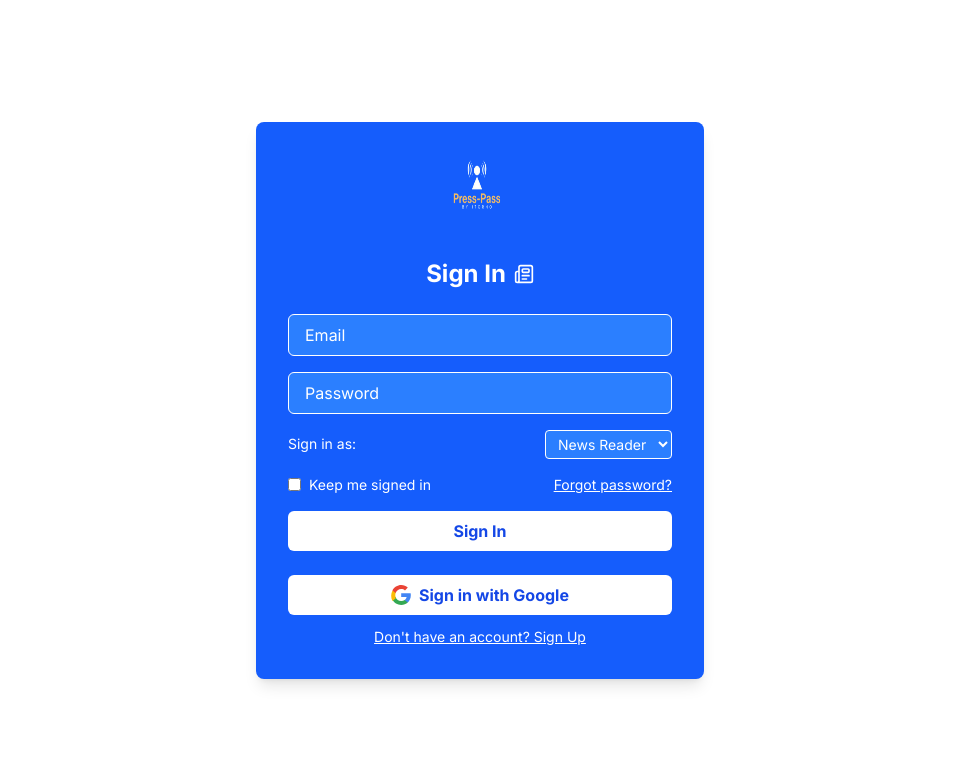
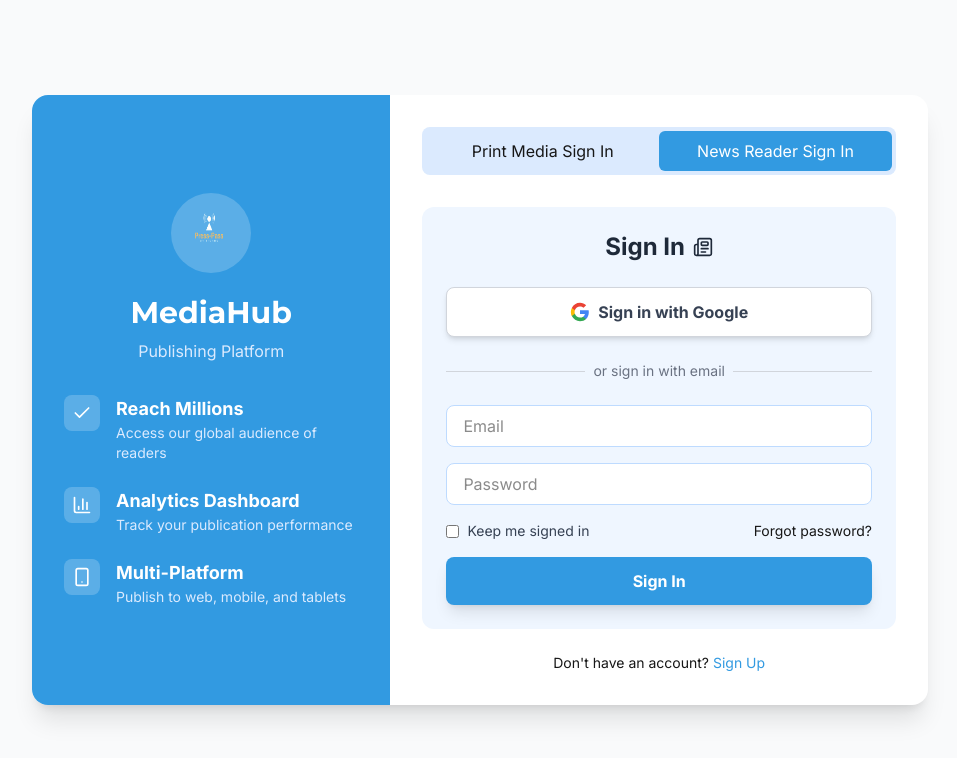
Before and after one commit to Khulunjabulo/PressPassDesktop, a Next.js app: page /signin in a window 1280 px wide. Shown: the top 758 px of the page, without its empty margins (160-1117 px from the left). Built offline with nearby package versions, Linux system fonts and the light colour scheme; no server answers.

Commit message:
Login page styling

```diff
--- a/app/signin/page.js
+++ b/app/signin/page.js
@@ -1,8 +1,7 @@
-'use client'
-
+"use client"
 import { useState } from "react"
 import Link from "next/link"
-import { Newspaper, FilePen } from "lucide-react"
+import { Newspaper, FilePen, Check, BarChart3, Smartphone } from "lucide-react"
 import { useRouter } from "next/navigation"
 import { signInWithGoogle, setAuthPersistence } from "@/Firebase/auth"
 import { getFirestore, doc, getDoc } from "firebase/firestore"
@@ -17,7 +16,6 @@
   const [loading, setLoading] = useState(false)
   const [error, setError] = useState("")
   const router = useRouter()
-
   const db = getFirestore()
   const auth = getAuth()
 
@@ -37,35 +35,34 @@
       await setAuthPersistence(keepSignedIn)
 
       // Call the sign-in API endpoint
-      const response = await fetch('/api/signin', {
-        method: 'POST',
+      const response = await fetch("/api/signin", {
+        method: "POST",
         headers: {
-          'Content-Type': 'application/json',
+          "Content-Type": "application/json",
         },
         body: JSON.stringify({
           email: email.toLowerCase().trim(),
           password,
-          role
+          role,
         }),
       })
 
       const data = await response.json()
-
       if (!data.success) {
         setError(data.error || "Failed to sign in.")
         return
       }
 
-      console.log('✅ Sign-in successful:', data.user)
+      console.log("✅ Sign-in successful:", data.user)
 
       // Store user data in localStorage or session storage for the app to use
-      if (typeof window !== 'undefined') {
-        localStorage.setItem('currentUser', JSON.stringify(data.user))
+      if (typeof window !== "undefined") {
+        localStorage.setItem("currentUser", JSON.stringify(data.user))
       }
 
       redirectToRoleHome(data.user.role)
     } catch (err) {
-      console.error('❌ Sign-in error:', err)
+      console.error("❌ Sign-in error:", err)
       setError(err.message || "Failed to sign in. Please try again.")
     } finally {
       setLoading(false)
@@ -79,17 +76,18 @@
       await setAuthPersistence(keepSignedIn)
       const result = await signInWithGoogle()
       const firebaseUser = result.user
-
       // Generate role-specific UID to check user data
       const roleSpecificUid = `${role}_${firebaseUser.uid}`
-      const collectionName = role === 'reader' ? 'readers' : 'publishers'
+      const collectionName = role === "reader" ? "readers" : "publishers"
 
       // Check if user exists in the role-specific collection
       const userDocRef = doc(db, collectionName, roleSpecificUid)
       const userDocSnap = await getDoc(userDocRef)
 
       if (!userDocSnap.exists()) {
-        setError(`No ${role} account found with this Google account. Please sign up first or check your role selection.`)
+        setError(
+          `No ${role} account found with this Google account. Please sign up first or check your role selection.`,
+        )
         return
       }
 
@@ -101,16 +99,16 @@
         return
       }
 
-      console.log('✅ Google sign-in successful:', userData)
+      console.log("✅ Google sign-in successful:", userData)
 
       // Store user data in localStorage for the app to use
-      if (typeof window !== 'undefined') {
-        localStorage.setItem('currentUser', JSON.stringify(userData))
+      if (typeof window !== "undefined") {
+        localStorage.setItem("currentUser", JSON.stringify(userData))
       }
 
       redirectToRoleHome(userData.role)
     } catch (err) {
-      console.error('❌ Google sign-in error:', err)
+      console.error("❌ Google sign-in error:", err)
       setError(err.message || "Google sign-in failed. Please try again.")
     } finally {
       setLoading(false)
@@ -119,23 +117,122 @@
 
   const RoleIcon = () => {
     return role === "reader" ? (
-      <Newspaper className="inline-block w-5 h-5 text-white" />
+      <Newspaper className="inline-block w-5 h-5" />
     ) : (
-      <FilePen className="inline-block w-5 h-5 text-white" />
+      <FilePen className="inline-block w-5 h-5" />
     )
   }
 
   return (
-    <div className="min-h-screen flex items-center justify-center bg-white">
-      <div className="w-full max-w-md bg-blue-600 text-white p-8 rounded-lg shadow-lg">
-        <div className="flex justify-center mb-6">
-          <Image src="/Presspass.png" alt="Logo" className="h-20 w-20" width={80} height={80} />
+    <div className="bg-gray-50 min-h-screen flex items-center justify-center p-4">
+      <div className="w-full max-w-4xl bg-white rounded-2xl shadow-xl overflow-hidden">
+        <div className="flex flex-col md:flex-row">
+          <div className="md:w-2/5 bg-gradient-to-br bg-[#329ae1] text-white p-8 flex flex-col justify-center">
+            <div className="text-center mb-8">
+              <div className="bg-white/20 p-4 rounded-full inline-block mb-4">
+                <Image src="/Presspass.png" alt="News Icon" className="w-12 h-12" width={48} height={48} />
               </div>
-        <h2 className="text-2xl font-bold text-center mb-6 flex items-center justify-center gap-2">
+              <h1 className="text-3xl font-bold mb-2">MediaHub</h1>
+              <p className="text-blue-100">Publishing Platform</p>
+            </div>
+            <div className="space-y-6">
+              <div className="flex items-start">
+                <div className="bg-white/20 p-2 rounded-lg mr-4">
+                  <Check className="text-xl w-5 h-5" />
+                </div>
+                <div>
+                  <h3 className="font-semibold text-lg">Reach Millions</h3>
+                  <p className="text-blue-100 text-sm">Access our global audience of readers</p>
+                </div>
+              </div>
+              <div className="flex items-start">
+                <div className="bg-white/20 p-2 rounded-lg mr-4">
+                  <BarChart3 className="text-xl w-5 h-5" />
+                </div>
+                <div>
+                  <h3 className="font-semibold text-lg">Analytics Dashboard</h3>
+                  <p className="text-blue-100 text-sm">Track your publication performance</p>
+                </div>
+              </div>
+              <div className="flex items-start">
+                <div className="bg-white/20 p-2 rounded-lg mr-4">
+                  <Smartphone className="text-xl w-5 h-5" />
+                </div>
+                <div>
+                  <h3 className="font-semibold text-lg">Multi-Platform</h3>
+                  <p className="text-blue-100 text-sm">Publish to web, mobile, and tablets</p>
+                </div>
+              </div>
+            </div>
+          </div>
+          <div className="md:w-3/5 p-8">
+            <div className="flex mb-8 bg-blue-100 rounded-lg p-1">
+              <button
+                onClick={() => setRole("publisher")}
+                className={`flex-1 py-2 px-4 rounded-md text-center font-medium transition ${
+                  role === "publisher" ? "bg-[#329ae1] text-white" : "text-black-600"
+                }`}
+              >
+                Print Media Sign In
+              </button>
+              <button
+                onClick={() => setRole("reader")}
+                className={`flex-1 py-2 px-4 rounded-md text-center font-medium transition ${
+                  role === "reader" ? "bg-[#329ae1] text-white" : "text-black-600"
+                }`}
+              >
+                News Reader Sign In
+              </button>
+            </div>
+
+            <div className="space-y-6 bg-blue-50 p-6 rounded-xl">
+              <h2 className="text-2xl font-bold text-gray-800 text-center flex items-center justify-center gap-2">
                 Sign In <RoleIcon />
               </h2>
 
-        {error && <p className="text-red-200 text-sm mb-4 text-center">{error}</p>}
+              {error && (
+                <div className="bg-red-100 border border-red-400 text-red-700 px-4 py-3 rounded-lg text-sm">
+                  {error}
+                </div>
+              )}
+
+              {/* Google Sign In Button */}
+              <div className="mb-6">
+                <button
+                  onClick={handleGoogleSignIn}
+                  disabled={loading}
+                  className="w-full bg-white text-gray-700 font-semibold py-3 px-4 rounded-lg border border-gray-300 hover:bg-gray-50 transition duration-300 flex items-center justify-center shadow-md disabled:opacity-50 disabled:cursor-not-allowed"
+                >
+                  <svg className="w-5 h-5 mr-2" viewBox="0 0 24 24">
+                    <path
+                      fill="#4285F4"
+                      d="M22.56 12.25c0-.78-.07-1.53-.2-2.25H12v4.26h5.92c-.26 1.37-1.04 2.53-2.21 3.31v2.77h3.57c2.08-1.92 3.28-4.74 3.28-8.09z"
+                    />
+                    <path
+                      fill="#34A853"
+                      d="M12 23c2.97 0 5.46-.98 7.28-2.66l-3.57-2.77c-.98.66-2.23 1.06-3.71 1.06-2.86 0-5.29-1.93-6.16-4.53H2.18v2.84C3.99 20.53 7.7 23 12 23z"
+                    />
+                    <path
+                      fill="#FBBC05"
+                      d="M5.84 14.09c-.22-.66-.35-1.36-.35-2.09s.13-1.43.35-2.09V7.07H2.18C1.43 8.55 1 10.22 1 12s.43 3.45 1.18 4.93l2.85-2.22.81-.62z"
+                    />
+                    <path
+                      fill="#EA4335"
+                      d="M12 5.38c1.62 0 3.06.56 4.21 1.64l3.15-3.15C17.45 2.09 14.97 1 12 1 7.7 1 3.99 3.47 2.18 7.07l3.66 2.84c.87-2.6 3.3-4.53 6.16-4.53z"
+                    />
+                  </svg>
+                  {loading ? "Signing in..." : "Sign in with Google"}
+                </button>
+              </div>
+
+              <div className="relative">
+                <div className="absolute inset-0 flex items-center">
+                  <div className="w-full border-t border-gray-300"></div>
+                </div>
+                <div className="relative flex justify-center text-sm">
+                  <span className="px-2 bg-blue-50 text-gray-500">or sign in with email</span>
+                </div>
+              </div>
 
               <form onSubmit={handleSignIn} className="space-y-4">
                 <input
@@ -144,7 +241,7 @@
                   value={email}
                   onChange={(e) => setEmail(e.target.value)}
                   required
-            className="w-full px-4 py-2 border border-white bg-blue-500 text-white rounded-md focus:outline-none focus:ring-2 focus:ring-white placeholder-white"
+                  className="w-full px-4 py-2 border border-blue-200 rounded-lg focus:ring-2 focus:ring-blue-500 focus:border-blue-500 transition bg-white"
                 />
                 <input
                   type="password"
@@ -152,31 +249,20 @@
                   value={password}
                   onChange={(e) => setPassword(e.target.value)}
                   required
-            className="w-full px-4 py-2 border border-white bg-blue-500 text-white rounded-md focus:outline-none focus:ring-2 focus:ring-white placeholder-white"
+                  className="w-full px-4 py-2 border border-blue-200 rounded-lg focus:ring-2 focus:ring-blue-500 focus:border-blue-500 transition bg-white"
                 />
 
-          <div className="flex items-center justify-between text-sm text-white">
-            <label className="mr-2">Sign in as:</label>
-            <select
-              value={role}
-              onChange={(e) => setRole(e.target.value)}
-              className="bg-blue-500 border border-white px-2 py-1 rounded text-white"
-            >
-              <option value="reader">News Reader</option>
-              <option value="publisher">Publisher</option>
-            </select>
-          </div>
-
                 <div className="flex items-center justify-between text-sm">
-            <label className="flex items-center gap-2">
+                  <label className="flex items-center gap-2 text-gray-700">
                     <input
                       type="checkbox"
                       checked={keepSignedIn}
                       onChange={(e) => setKeepSignedIn(e.target.checked)}
+                      className="rounded"
                     />
                     Keep me signed in
                   </label>
-            <Link href="/ForgotPassword" className="text-sm text-white underline hover:text-gray-200">
+                  <Link href="/ForgotPassword" className="text-black-600 hover:underline">
                     Forgot password?
                   </Link>
                 </div>
@@ -184,43 +270,22 @@
                 <button
                   type="submit"
                   disabled={loading}
-            className="w-full bg-white text-blue-700 font-bold py-2 rounded-md hover:bg-gray-100 transition disabled:opacity-50"
+                  className="w-full bg-gradient-to-r bg-[#329ae1] text-white font-semibold py-3 px-4 rounded-lg hover:from-blue-700 hover:to-blue-800 transition duration-300 transform hover:-translate-y-0.5 shadow-lg hover:shadow-xl disabled:opacity-50 disabled:cursor-not-allowed"
                 >
                   {loading ? "Signing in..." : "Sign In"}
                 </button>
               </form>
+            </div>
 
-        <div className="mt-6 flex flex-col gap-3">
-          <button
-            onClick={handleGoogleSignIn}
-            disabled={loading}
-            className="w-full bg-white text-blue-700 py-2 rounded-md hover:bg-gray-100 font-bold transition flex items-center justify-center gap-2 disabled:opacity-50"
-          >
-            {/* Google Icon */}
-            <svg className="h-5 w-5" viewBox="0 0 533.5 544.3" xmlns="http://www.w3.org/2000/svg">
-              <path
-                d="M533.5 278.4c0-17.4-1.6-34.2-4.7-50.5H272v95.4h146.9c-6.3 34.1-25 63-53.3 82.3v68.2h86.1c50.3-46.4 81.8-114.7 81.8-195.4z"
-                fill="#4285F4"
-              />
-              <path
-                d="M272 544.3c72.6 0 133.6-23.8 178.2-64.8l-86.1-68.2c-23.9 16-54.6 25.5-92.1 25.5-70.9 0-131-47.9-152.5-112.1H32.8v70.7c44.6 88 136.8 148.9 239.2 148.9z"
-                fill="#34A853"
-              />
-              <path
-                d="M119.5 324.7c-10.8-32-10.8-66.5 0-98.5V155.5H32.8c-44.5 88-44.5 192.8 0 280.7l86.7-67.8z"
-                fill="#FBBC05"
-              />
-              <path
-                d="M272 107.7c39.5 0 75 13.6 103 40.2l77-77C405.6 24.6 344.6 0 272 0 169.6 0 77.4 60.9 32.8 148.9l86.7 67.8C141 155.6 201.1 107.7 272 107.7z"
-                fill="#EA4335"
-              />
-            </svg>
-            {loading ? "Signing in..." : "Sign in with Google"}
-          </button>
-
-          <Link href="/signup" className="text-sm text-white underline text-center hover:text-gray-200">
-            Don't have an account? Sign Up
+            <div className="mt-6 text-center text-sm text-black-700">
+              <p>
+                {"Don't have an account?"}{" "}
+                <Link href="/signup" className="text-pressblue font-medium hover:underline">
+                  Sign Up
                 </Link>
+              </p>
+            </div>
+          </div>
         </div>
       </div>
     </div>
--- a/app/signup/page.js
+++ b/app/signup/page.js
@@ -4,7 +4,7 @@
 import Image from 'next/image';
 import { useRouter } from 'next/navigation';
 import '@fortawesome/fontawesome-free/css/all.min.css';
-
+import "../globals.css";
 import { getAuth, signInWithCustomToken, createUserWithEmailAndPassword, signInWithEmailAndPassword } from 'firebase/auth';
 import { app } from '../../Firebase/firebase';
 
@@ -123,8 +123,8 @@
         console.log('➡️ Navigating to /news-reader');
         router.push('/news-reader');
       } else {
-        console.log('➡️ Navigating to /print-media');
-        router.push('/print-media');
+        console.log('➡️ Navigating to /print-media/overview');
+        router.push('/print-media/overview');
       }
     } catch (error) {
       console.error('❌ Google callback error:', error);
@@ -397,7 +397,7 @@
     <div className="bg-gray-50 min-h-screen flex items-center justify-center p-4">
       <div className="w-full max-w-4xl bg-white rounded-2xl shadow-xl overflow-hidden">
         <div className="flex flex-col md:flex-row">
-          <div className="md:w-2/5 bg-gradient-to-br from-blue-600 to-indigo-800 text-white p-8 flex flex-col justify-center">
+          <div className="md:w-2/5 bg-gradient-to-br bg-[#329ae1] text-white p-8 flex flex-col justify-center">
             <div className="text-center mb-8">
               <div className="bg-white/20 p-4 rounded-full inline-block mb-4">
                 <img
@@ -445,7 +445,7 @@
               <button
                 onClick={handleToggleForm}
                 className={`flex-1 py-2 px-4 rounded-md text-center font-medium transition ${
-                  isPublisher ? 'bg-blue-600 text-white' : 'text-blue-600'
+                  isPublisher ? 'bg-[#329ae1] text-white' : 'text-black-600'
                 }`}
               >
                 Print Media Registration
@@ -453,7 +453,7 @@
               <button
                 onClick={handleToggleForm}
                 className={`flex-1 py-2 px-4 rounded-md text-center font-medium transition ${
-                  !isPublisher ? 'bg-blue-600 text-white' : 'text-blue-600'
+                  !isPublisher ? 'bg-[#329ae1] text-white' : 'text-black-600'
                 }`}
               >
                 News Reader Registration
@@ -466,8 +466,8 @@
 
                 {/* Company Info */}
                 <div>
-                  <h3 className="text-lg font-semibold text-blue-800 mb-4 flex items-center">
-                    <i className="fas fa-building text-blue-600 mr-2"></i>Company Information
+                  <h3 className="text-lg font-semibold text-black-800 mb-4 flex items-center">
+                    <i className="fas fa-building text-pressblue mr-2"></i>Company Information
                   </h3>
                   <div className="grid grid-cols-1 md:grid-cols-2 gap-4">
                     <input
@@ -506,8 +506,8 @@
 
                 {/* Contact Info */}
                 <div>
-                  <h3 className="text-lg font-semibold text-blue-800 mb-4 flex items-center">
-                    <i className="fas fa-user-tie text-blue-600 mr-2"></i>Primary Contact
+                  <h3 className="text-lg font-semibold text-black-800 mb-4 flex items-center">
+                    <i className="fas fa-user-tie text-pressblue mr-2"></i>Primary Contact
                   </h3>
                   <div className="grid grid-cols-1 md:grid-cols-2 gap-4">
                     <input
@@ -570,8 +570,8 @@
 
                 {/* Publication Details */}
                 <div>
-                  <h3 className="text-lg font-semibold text-blue-800 mb-4 flex items-center">
-                    <i className="fas fa-book-open text-blue-600 mr-2"></i>Publication Details
+                  <h3 className="text-lg font-semibold text-black-800 mb-4 flex items-center">
+                    <i className="fas fa-book-open text-pressblue mr-2"></i>Publication Details
                   </h3>
                   <div className="grid grid-cols-1 md:grid-cols-2 gap-4">
                     <select
@@ -630,7 +630,7 @@
                     type="button"
                     onClick={handlePublisherSubmit}
                     disabled={isLoading}
-                    className="w-full bg-gradient-to-r from-blue-600 to-blue-700 text-white font-semibold py-3 px-4 rounded-lg hover:from-blue-700 hover:to-blue-800 transition duration-300 transform hover:-translate-y-0.5 shadow-lg hover:shadow-xl disabled:opacity-50 disabled:cursor-not-allowed mt-4"
+                    className="w-full bg-gradient-to-r bg-[#329ae1] text-white font-semibold py-3 px-4 rounded-lg hover:from-blue-700 hover:to-blue-800 transition duration-300 transform hover:-translate-y-0.5 shadow-lg hover:shadow-xl disabled:opacity-50 disabled:cursor-not-allowed mt-4"
                   >
                     {isLoading ? 'Registering...' : 'Register as Print Media'}
                   </button>
@@ -710,7 +710,7 @@
                       <input type="file" accept="image/*" onChange={handleImageChange} className="hidden" />
                     </label>
                   </div>
-                  <p className="text-sm text-blue-700 mt-2">Upload profile picture</p>
+                  <p className="text-sm text-pressblue mt-2">Upload profile picture</p>
                 </div>
                 <div className="grid grid-cols-1 md:grid-cols-2 gap-4">
                   <input
@@ -776,17 +776,17 @@
                   type="button"
                   onClick={handleReaderSubmit}
                   disabled={isLoading}
-                  className="w-full bg-gradient-to-r from-blue-600 to-blue-700 text-white font-semibold py-3 px-4 rounded-lg hover:from-blue-700 hover:to-blue-800 transition duration-300 transform hover:-translate-y-0.5 shadow-lg hover:shadow-xl disabled:opacity-50 disabled:cursor-not-allowed mt-4"
+                  className="w-full bg-gradient-to-r bg-[#329ae1] text-white font-semibold py-3 px-4 rounded-lg hover:from-blue-700 hover:to-blue-800 transition duration-300 transform hover:-translate-y-0.5 shadow-lg hover:shadow-xl disabled:opacity-50 disabled:cursor-not-allowed mt-4"
                 >
                   {isLoading ? 'Registering...' : 'Register as News Reader'}
                 </button>
               </div>
             )}
 
-            <div className="mt-6 text-center text-sm text-blue-700">
+            <div className="mt-6 text-center text-sm text-black-700">
               <p>
                 Already have an account?{' '}
-                <a href="/signin" className="text-blue-600 font-medium hover:underline">
+                <a href="/signin" className="text-pressblue font-medium hover:underline">
                   Sign in here
                 </a>
               </p>
```
Lines whose indentation alone changed are shown as unchanged.
